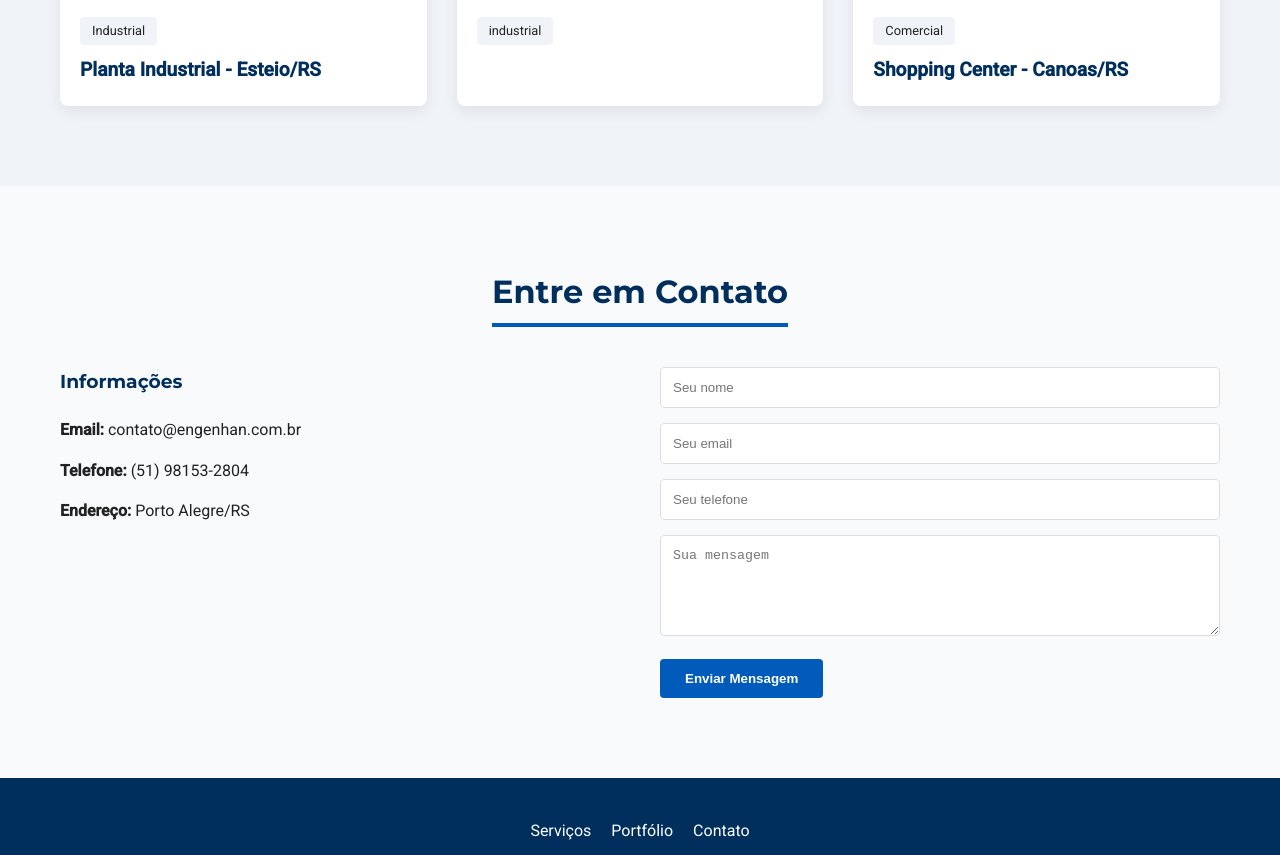
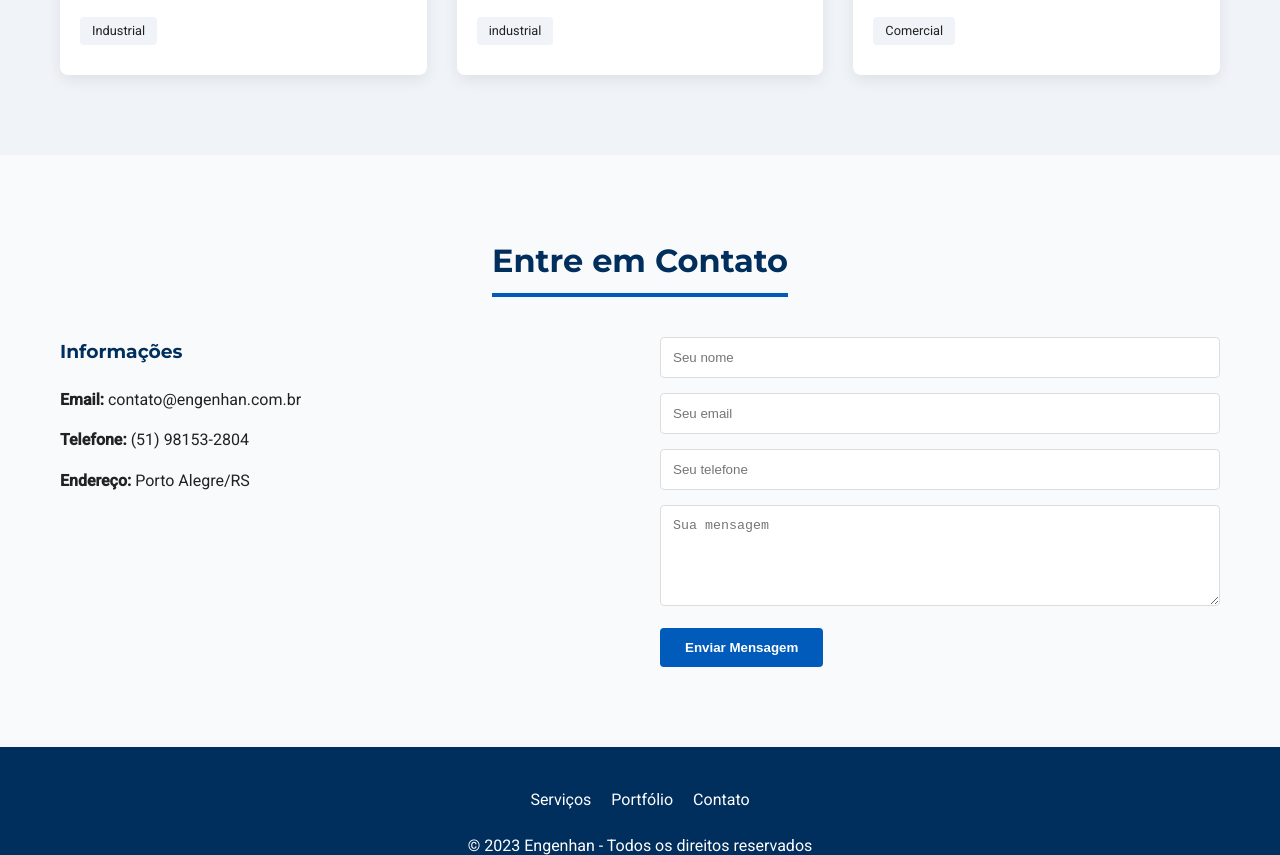
Before and after one commit to Engenhan/Engenhan.github.io, a plain HTML site: page index.html in a window 1280 px wide. Shown: the part 1440-2295 px from the top of the page. Drawn offline with Linux system fonts and the light colour scheme.

Commit message:
Update index.html

```diff
--- a/index.html
+++ b/index.html
@@ -560,7 +560,7 @@
           </div>
           <div class="project-meta">
             <span class="project-category">Industrial</span>
-            <h3 class="project-title">Planta Industrial - Esteio/RS</h3>
+            <h3 class="project-title"> </h3>
           </div>
         </div>
 
@@ -596,7 +596,7 @@
           </div>
           <div class="project-meta">
             <span class="project-category">Comercial</span>
-            <h3 class="project-title">Shopping Center - Canoas/RS</h3>
+            <h3 class="project-title"></h3>
           </div>
         </div>
       </div>
```
